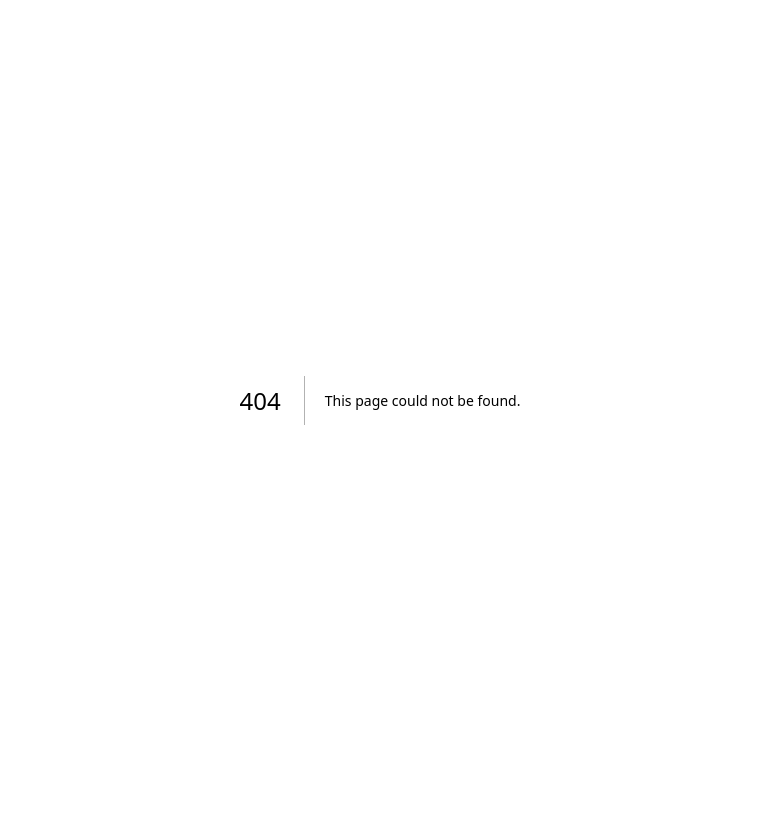
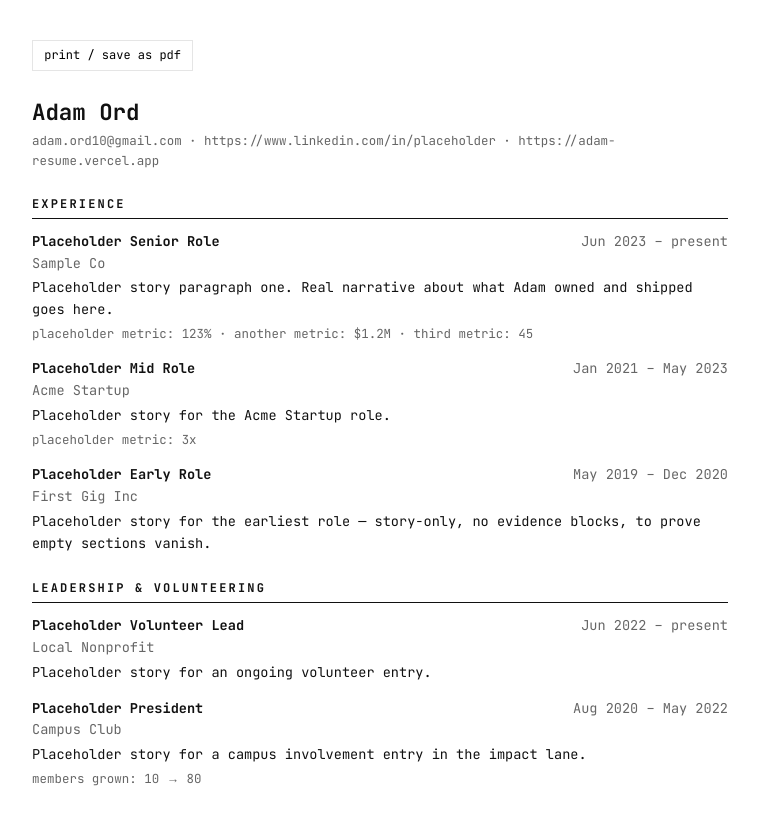
Before and after one commit to adamord10/adam-resume, a Next.js app: page /resume in a window 1280 px wide. Before the commit this address had no page. Shown: the top 824 px of the page, without its empty margins (260-1018 px from the left). Before the commit the page ends 800 px from the top, so only its background shows below. Built offline with nearby package versions, Linux system fonts and the light colour scheme.

Commit message:
feat: add print-optimized /resume route
Co-Authored-By: Claude Fable 5 <noreply@anthropic.com>
Claude-Session: https://claude.ai/code/session_015ozDhNpRMWuGQfja7oLcri

```diff
--- /dev/null
+++ b/src/app/resume/PrintButton.tsx
@@ -0,0 +1,11 @@
+'use client'
+
+import styles from './resume.module.css'
+
+export default function PrintButton() {
+  return (
+    <button className={styles.printButton} onClick={() => window.print()}>
+      print / save as pdf
+    </button>
+  )
+}
--- /dev/null
+++ b/src/app/resume/page.tsx
@@ -0,0 +1,59 @@
+import type { Metadata } from 'next'
+import { entries } from '@/content/entries'
+import { profile } from '@/content/profile'
+import type { Lane } from '@/content/types'
+import { formatYm, monthIndex } from '@/lib/timeline'
+import PrintButton from './PrintButton'
+import styles from './resume.module.css'
+
+export const metadata: Metadata = {
+  title: `Resume — ${profile.name}`,
+}
+
+const byLane = (lane: Lane) =>
+  entries
+    .filter((e) => e.lane === lane)
+    .sort((a, b) => monthIndex(b.start) - monthIndex(a.start))
+
+export default function ResumePage() {
+  const section = (title: string, lane: Lane) => (
+    <section className={styles.section}>
+      <h2 className={styles.sectionTitle}>{title}</h2>
+      {byLane(lane).map((e) => (
+        <div key={e.slug} className={styles.item}>
+          <div className={styles.itemHead}>
+            <strong>{e.role}</strong>
+            <span className={styles.dates}>
+              {formatYm(e.start)} – {formatYm(e.end)}
+            </span>
+          </div>
+          <div className={styles.org}>{e.org}</div>
+          {e.story.slice(0, 1).map((p, i) => (
+            <p key={i} className={styles.blurb}>
+              {p}
+            </p>
+          ))}
+          {e.metrics?.length ? (
+            <p className={styles.inlineMetrics}>
+              {e.metrics.map((m) => `${m.label}: ${m.value}`).join(' · ')}
+            </p>
+          ) : null}
+        </div>
+      ))}
+    </section>
+  )
+
+  return (
+    <main className={styles.page}>
+      <PrintButton />
+      <header className={styles.header}>
+        <h1 className={styles.name}>{profile.name}</h1>
+        <p className={styles.contact}>
+          {profile.email} · {profile.linkedin} · {profile.siteUrl}
+        </p>
+      </header>
+      {section('Experience', 'work')}
+      {section('Leadership & Volunteering', 'impact')}
+    </main>
+  )
+}
--- /dev/null
+++ b/src/app/resume/resume.module.css
@@ -0,0 +1,81 @@
+.page {
+  max-width: 46rem;
+  margin: 0 auto;
+  padding: 2.5rem 1.25rem;
+  font-size: 0.85rem;
+}
+
+.printButton {
+  border: 1px solid var(--line);
+  background: #fff;
+  font-family: inherit;
+  font-size: 0.75rem;
+  padding: 0.4rem 0.7rem;
+  cursor: pointer;
+  margin-bottom: 1.5rem;
+}
+
+.header {
+  margin-bottom: 1.5rem;
+}
+
+.name {
+  font-size: 1.4rem;
+}
+
+.contact {
+  color: var(--gray);
+  font-size: 0.78rem;
+}
+
+.section {
+  margin-bottom: 1.5rem;
+}
+
+.sectionTitle {
+  font-size: 0.75rem;
+  letter-spacing: 0.18em;
+  text-transform: uppercase;
+  border-bottom: 1px solid var(--ink);
+  padding-bottom: 0.25rem;
+  margin-bottom: 0.75rem;
+}
+
+.item {
+  margin-bottom: 0.9rem;
+}
+
+.itemHead {
+  display: flex;
+  justify-content: space-between;
+  gap: 1rem;
+}
+
+.dates {
+  color: var(--gray);
+  white-space: nowrap;
+}
+
+.org {
+  color: var(--gray);
+}
+
+.blurb {
+  margin-top: 0.2rem;
+}
+
+.inlineMetrics {
+  margin-top: 0.2rem;
+  color: var(--gray);
+  font-size: 0.78rem;
+}
+
+@media print {
+  .printButton {
+    display: none;
+  }
+  .page {
+    padding: 0;
+    font-size: 10.5pt;
+  }
+}
```
